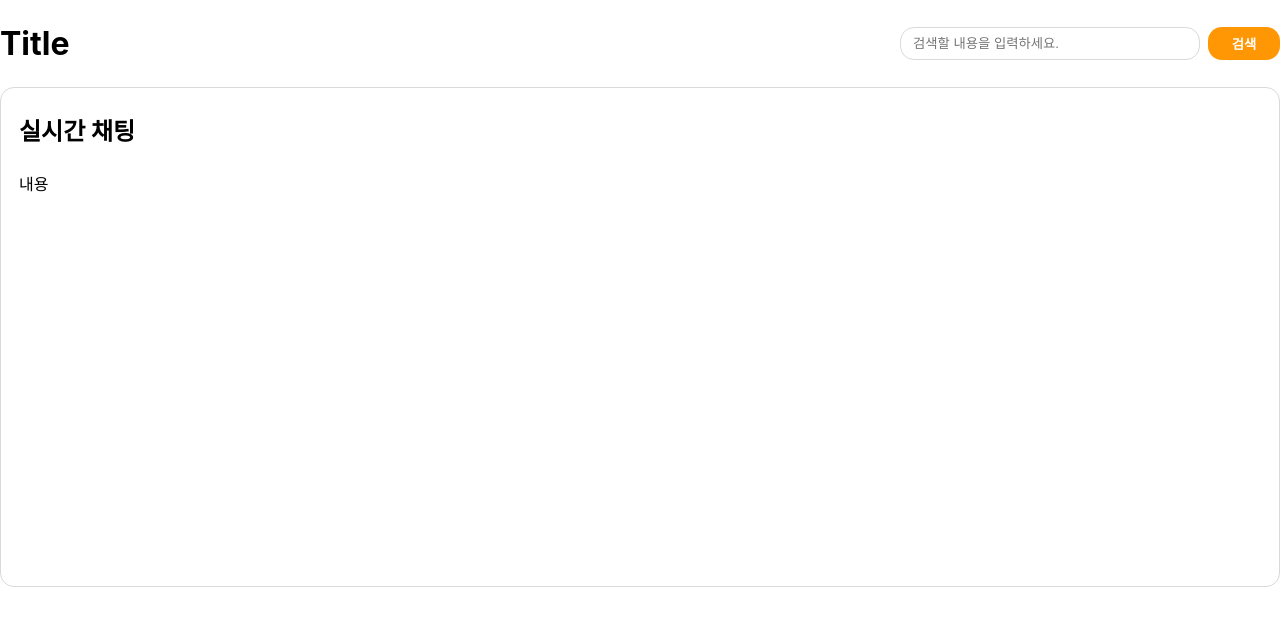
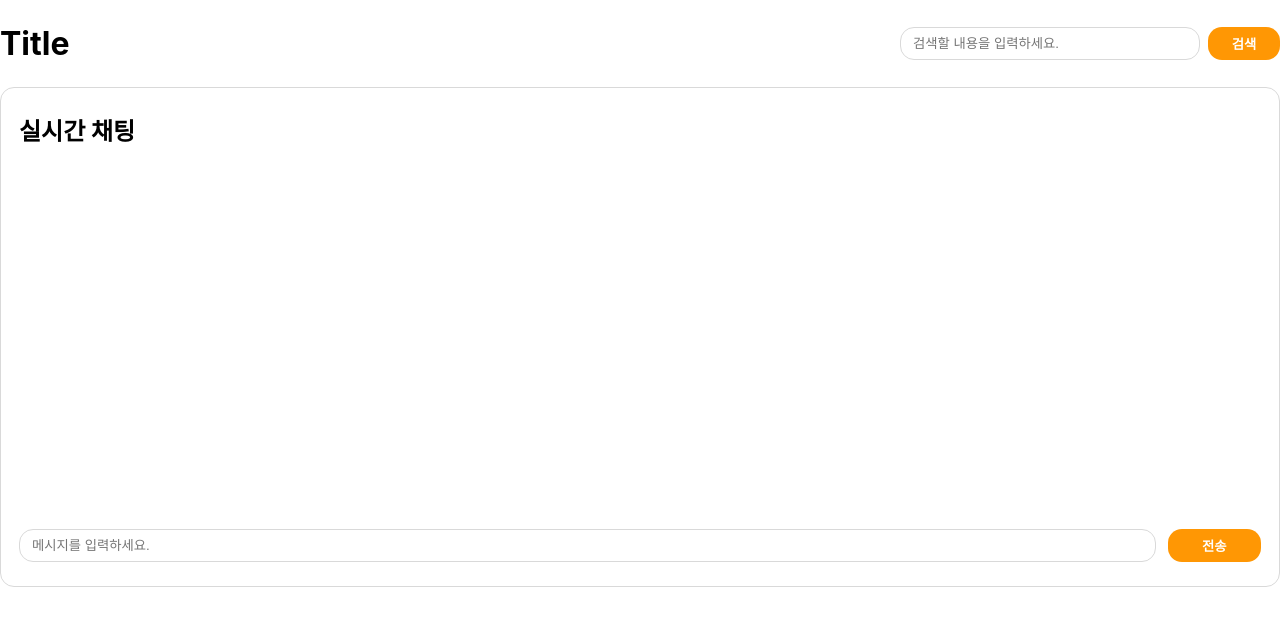
Before and after one commit to llbllhllk/cnu-sw-academy-project-frontend, a React (Create React App) app: page / in a window 1280 px wide. Shown: the top 626 px of the page. Built offline with nearby package versions, Linux system fonts and the light colour scheme.

Commit message:
Feat: Chat 컴포넌트 구현

```diff
--- a/src/components/chat/index.js
+++ b/src/components/chat/index.js
@@ -1,9 +1,38 @@
+import Button from 'components/common/Button';
 import Card from 'components/common/Card';
-
-// import styled from 'styled-components';
+import Input from 'components/common/Input';
+import styled from 'styled-components';
 
 const Chat = () => {
-  return <Card title='실시간 채팅'>내용</Card>;
+  return (
+    <Card title='실시간 채팅'>
+      <ChatContainer></ChatContainer>
+      <Form>
+        <Input type='text' placeholder='메시지를 입력하세요.' />
+        <Button type='submit' width='100'>
+          전송
+        </Button>
+      </Form>
+    </Card>
+  );
 };
 
+const ChatContainer = styled.div`
+  max-height: 342px;
+  overflow-y: scroll;
+`;
+
+const Form = styled.form`
+  padding: 0 18px;
+  position: absolute;
+  width: 100%;
+  left: 0;
+  bottom: 24px;
+  display: flex;
+
+  & input {
+    margin-right: 12px;
+  }
+`;
+
 export default Chat;
--- a/src/components/common/Card.js
+++ b/src/components/common/Card.js
@@ -10,6 +10,7 @@ const Card = ({ title, children, ...props }) => {
 };
 
 const CardConatiner = styled.div`
+  position: relative;
   width: 100%;
   height: 500px;
   padding: 24px 18px;
```
